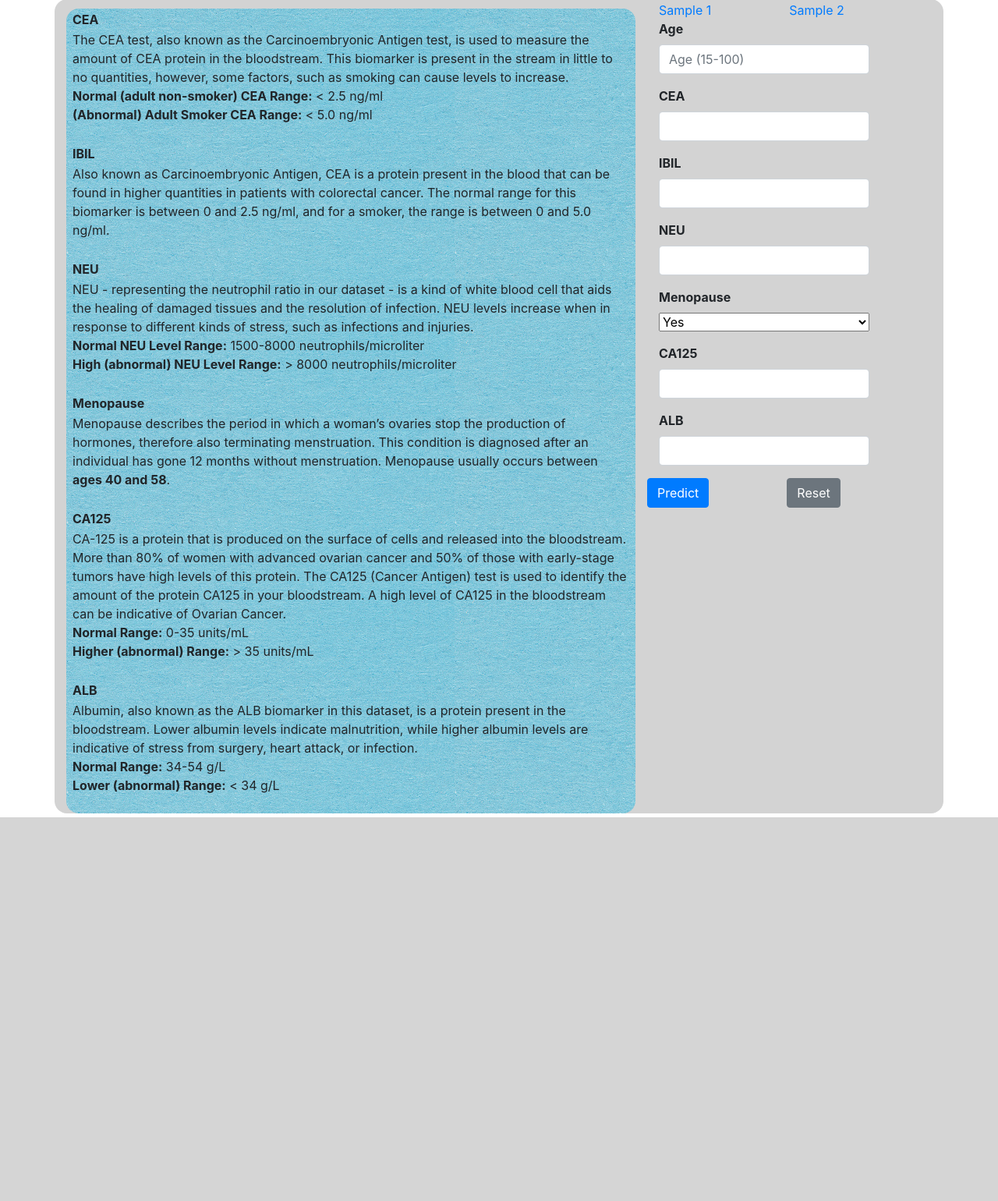
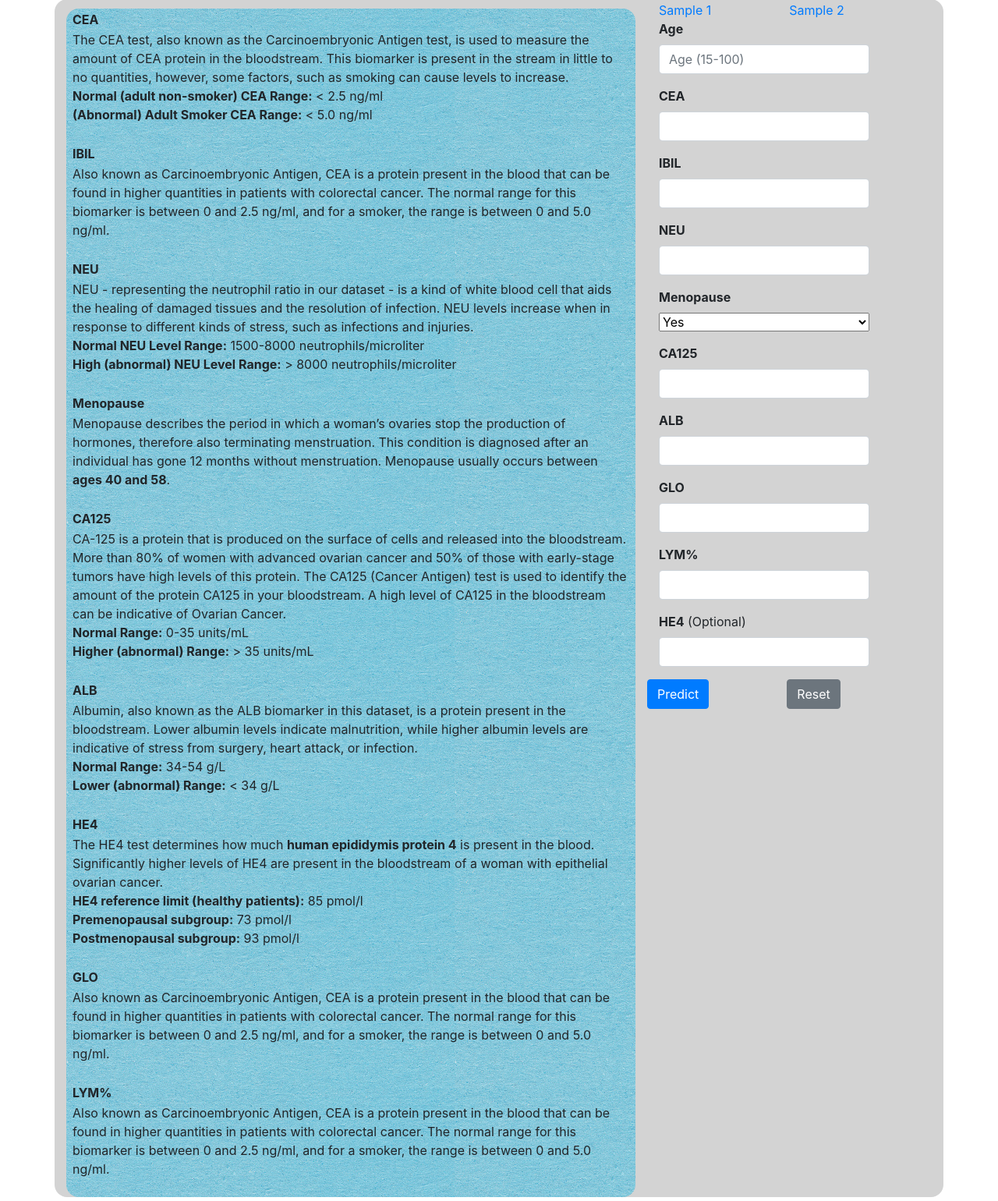
Before and after one commit to rxd321/ovarify_ni, a Python web app: template templates/index.html in a window 1280 px wide. Shown: the part 126-1666 px from the top of the page at 78% size. Before the commit the page ends 1174 px from the top, so only its background shows below. Run offline with Jinja, Linux system fonts and the light colour scheme; the template is opened without the code that fills it, so the values that code supplies are empty; some libraries are stand-ins or nearby versions.

Commit message:
Add files via upload

```diff
--- a/templates/index.html
+++ b/templates/index.html
@@ -69,7 +69,7 @@
             });
 
             function loadSample(sampleNumber) {
-                var testArray = [[36.0, 0.77, 5.9, 48.1, 0.0, 20.94, 45.7, 1], [38.0, 0.53, 4.0, 66.1, 0.0, 32.07, 47.3, 0]];
+                var testArray = [[36.0, 0.77, 5.9, 48.1, 0.0, 20.94, 45.7, 33.25, 28.1, 42.5, 1], [38.0, 0.53, 4.0, 66.1, 0.0, 32.07, 47.3, 41.85, 31.3, 28.6, 0]];
                 if (sampleNumber == 1) {
                     loadArray = testArray[0];
                 }
@@ -83,8 +83,10 @@
                 $(".meno").val(loadArray[4]);
                 $(".ca125").val(loadArray[5]);
                 $(".alb").val(loadArray[6]);
-
-                $(".type").val(loadArray[7]);
+                $(".he4").val(loadArray[7]);
+                $(".glo").val(loadArray[8]);
+                $(".lym").val(loadArray[9]);
+                $(".type").val(loadArray[10]);
             }
 
             function resetForm() {
@@ -198,9 +200,32 @@
                                 </span>
                                 <br>
                             </div>
-
-
-
+                            <div class="row">
+                                <b class="medText">HE4</b>
+                                <span class="medText">
+                                    The HE4 test determines how much <b>human epididymis protein 4</b> is present in the blood. Significantly higher levels of HE4 are present in the bloodstream of a woman with epithelial ovarian cancer.
+                                    <br>
+                                    <b>HE4 reference limit (healthy patients):</b> 85 pmol/l <br>
+                                    <b>Premenopausal subgroup:</b> 73 pmol/l
+                                    <br>
+                                    <b>Postmenopausal subgroup:</b> 93 pmol/l
+                                </span>
+                                <br>
+                            </div>
+                            <div class="row">
+                                <b class="medText">GLO</b>
+                                <span class="medText">
+                                    Also known as Carcinoembryonic Antigen, CEA is a protein present in the blood that can be found in higher quantities in patients with colorectal cancer. The normal range for this biomarker is between 0 and 2.5 ng/ml, and for a smoker, the range is between 0 and 5.0 ng/ml.
+                                </span>
+                                <br>
+                            </div>
+                            <div class="row">
+                                <b class="medText">LYM%</b>
+                                <span class="medText">
+                                    Also known as Carcinoembryonic Antigen, CEA is a protein present in the blood that can be found in higher quantities in patients with colorectal cancer. The normal range for this biomarker is between 0 and 2.5 ng/ml, and for a smoker, the range is between 0 and 5.0 ng/ml.
+                                </span>
+                                <br>
+                            </div>
                         </div>
                     </div>
 
@@ -263,8 +288,24 @@
                                     </div>
                                 </div>
 
-
-
+                                <div class="form-row">
+                                    <div class="form-group col-md-12">
+                                        <label for="inputGLO">GLO</label>
+                                        <input type="number" class="form-control glo" min="0.0" max="1000000.0" step="any" name="glo" id="inputGLO" required>
+                                    </div>
+                                </div>
+                                <div class="form-row">
+                                    <div class="form-group col-md-12">
+                                        <label for="inputLYM">LYM%</label>
+                                        <input type="number" class="form-control lym" min="0.0" max="1000000.0" step="any" name="lym" id="inputLYM" required>
+                                    </div>
+                                </div>
+                                <div class="form-row">
+                                    <div class="form-group col-md-12">
+                                        <label for="inputHE4">HE4</label> (Optional)
+                                        <input type="number" class="form-control he4" min="0.0" max="1000000.0" step="any" name="he4" id="inputHE4">
+                                    </div>
+                                </div>
                             </div>
                             {% endif %}
 
@@ -332,8 +373,24 @@
                                     </div>
                                 </div>
 
-
-
+                                <div class="form-row">
+                                    <div class="form-group col-md-12">
+                                        <label for="inputGLO">GLO</label>
+                                        <input type="number" class="form-control glo" min="0.0" max="1000000.0" step="any" name="glo" id="inputGLO" required value="{{ original_input['GLO']}}">
+                                    </div>
+                                </div>
+                                <div class="form-row">
+                                    <div class="form-group col-md-12">
+                                        <label for="inputLYM">LYM%</label>
+                                        <input type="number" class="form-control lym" min="0.0" max="1000000.0" step="any" name="lym" id="inputLYM" required value="{{ original_input['LYM%']}}">
+                                    </div>
+                                </div>
+                                <div class="form-row">
+                                    <div class="form-group col-md-12">
+                                        <label for="inputHE4">HE4</label> (Optional)
+                                        <input type="number" class="form-control he4" min="0.0" max="1000000.0" step="any" name="he4" id="inputHE4" value="{{ original_input['HE4']}}">
+                                    </div>
+                                </div>
                             </div>
                             {% endif %}
 
```
